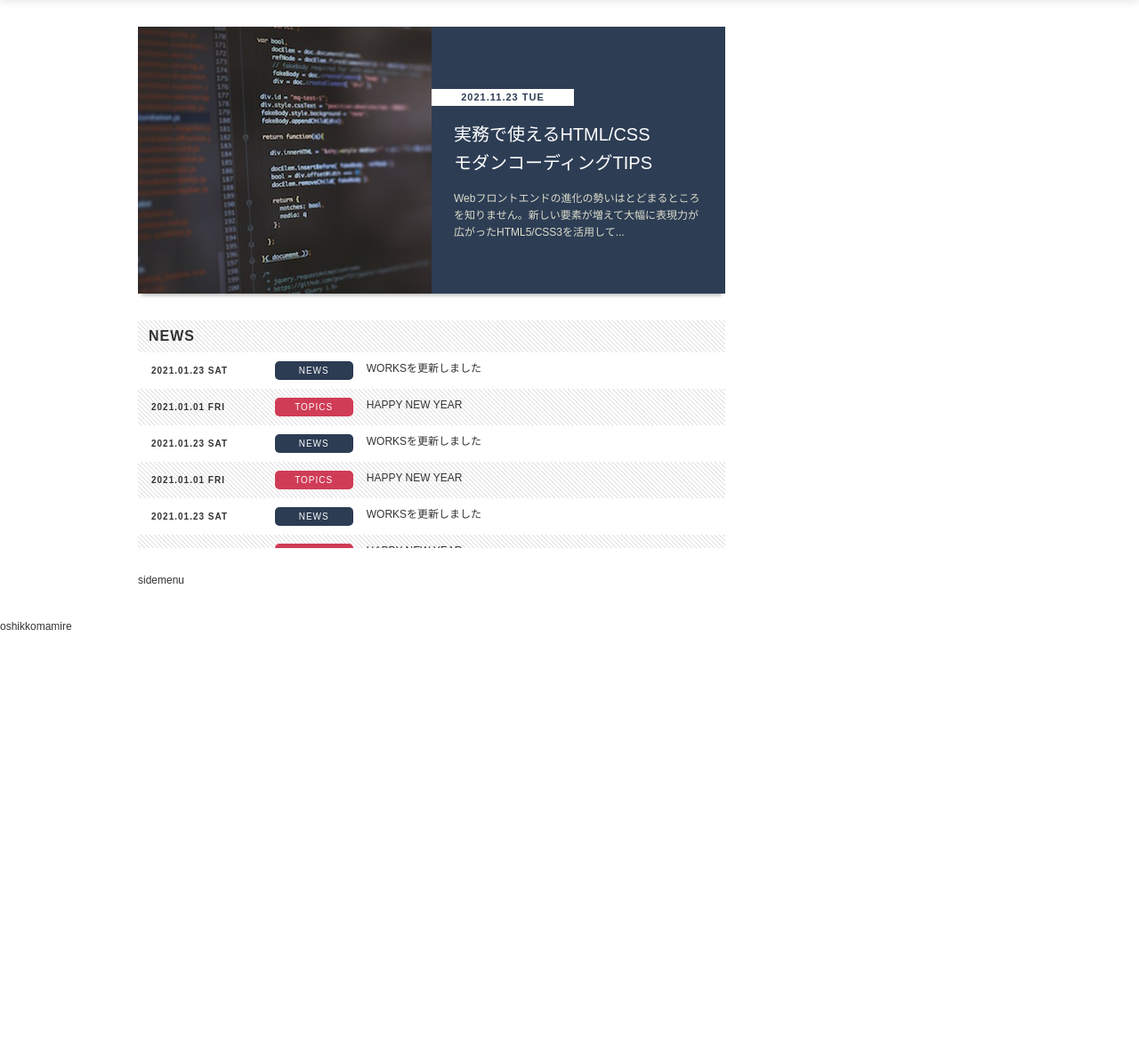
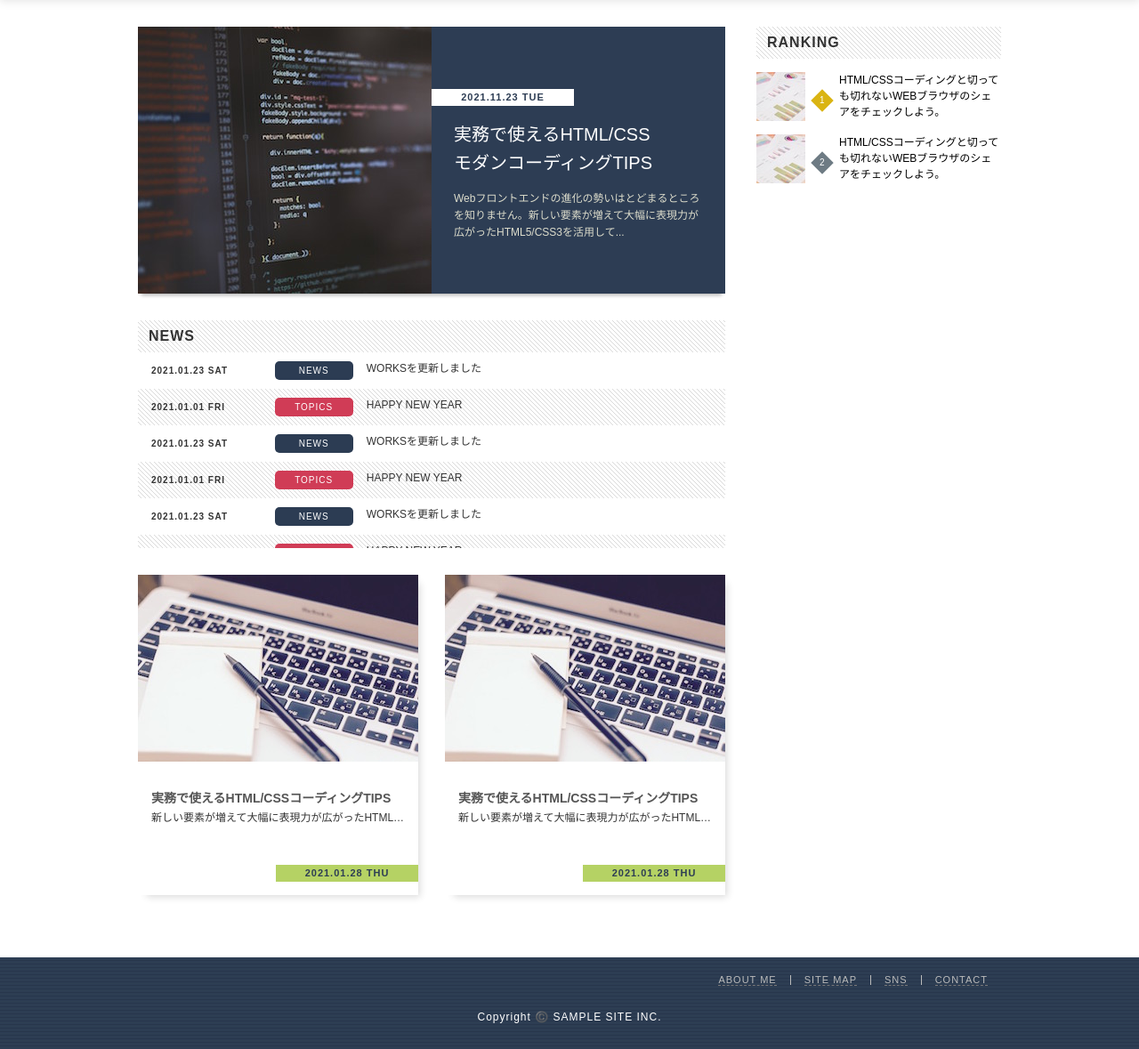
Before and after one commit to mutsuhiro6/html5-css3-modern_coding, a PHP site: page / in a window 1280 px wide. Shown: the part 139-1318 px from the top of the page at 89% size. Before the commit the page ends 847 px from the top, so only its background shows below. Run offline with PHP 8.4, Linux system fonts and the light colour scheme.

Commit message:
add ranking content

```diff
--- a/standard-layout/css/style.css
+++ b/standard-layout/css/style.css
@@ -42,11 +42,12 @@ a:link, a:visited, a:hover, a:active {
 
 .main {
     display: block;
+    float: left;
     width: 660px;
     /* background-color: blue; */
 }
 
-.sidebar {
+.sidemenu {
     float: right;
     width: 275px;
         /* background-color: red; */
@@ -54,6 +55,9 @@ a:link, a:visited, a:hover, a:active {
 
 .footer {
     width: 100%;
+    padding: 20px 0 30px;
+    background: #2d3d54 url('../images/bg-footer.gif');
+    color: #ffffff;
     /* background-color: chartreuse; */
 }
 
@@ -249,3 +253,157 @@ a:link, a:visited, a:hover, a:active {
     white-space: nowrap;
     font-size: 1.2rem;
 }
+
+/* ARTICLE */
+.article-box {
+    display: block;
+    width: 315px;
+    height: 360px;
+    margin-bottom: 30px;
+    position: relative;
+    padding: 210px 15px 0;
+    box-shadow: 6px 6px 8px -4px rgba(0,0,0,0.15);
+    transition: opacity 0.15s;
+}
+.article-box:hover {
+    opacity: 0.8;
+}
+.article-box:nth-of-type(odd) {
+    float: left;
+}
+.article-box:nth-of-type(even) {
+    float: right;
+}
+.article-box .title {
+    margin-top: 30px;
+    color: #555555;
+    font-size: 1.4rem;
+    line-height: 1.6;
+}
+.article-box .desc {
+    margin-top: 5px;
+    color: #333;
+    overflow: hidden;
+    text-overflow: ellipsis;
+    white-space: nowrap;
+}
+.article-box .date {
+    position: absolute;
+    right: 0;
+    bottom: 15px;
+    display: block;
+    width: 160px;
+    padding: 4px;
+    background-color: #b5d264;
+    color: #2d3d54;
+    text-align: center;
+    letter-spacing: 1px;
+    font-weight: bold;
+    font-size: 1.1rem;
+}
+.article-box .image {
+    position: absolute;
+    top: 0;
+    left: 0;
+    width: 100%;
+}
+.horizontal-list {
+    width: 970px;
+    margin: 0 auto;
+    text-align: right;
+    font-size: 0;
+}
+.horizontal-list .horizontal-item {
+    display: inline-block;
+    padding: 0 15px;
+    letter-spacing: 1px;
+}
+.horizontal-list .horizontal-item + .horizontal-item {
+    border-left: 1px solid #bbbbbb;
+}
+.horizontal-list .horizontal-item a {
+    border-bottom: 1px dashed #777777;
+    color: #bbbbbb;
+    font-size: 1.1rem;
+    transition: color 0.15s;
+}
+.horizontal-list .horizontal-item a:hover {
+    color: #ddd;
+}
+
+.copyright {
+    margin-top: 30px;
+    text-align: center;
+    letter-spacing: 1px;
+}
+
+/* RANKING */
+.ranking {
+    margin-bottom: 30px;
+    list-style-type: none;
+    counter-reset: ranking;
+}
+.ranking .ranking-item {
+    /* font-size: 1.0rem; */
+    margin-top: 15px;
+
+}
+.ranking .ranking-item a {
+    display: block;
+    font-size: 0;
+    transition: opacity 0.15s;
+}
+.ranking .ranking-item a:hover {
+    opacity: 0.8;
+}
+.ranking .image {
+    width: 55px;
+    height: 55px;
+}
+.ranking .text {
+    display: inline-block;
+    width: 182px;
+    color: #000000;
+    font-size: 1.2rem;
+    vertical-align: top;
+    line-height: 1.5;
+}
+.ranking .order {
+    display: inline-block;
+    width: 18px;
+    height: 18px;
+    margin: 0 10px;
+    border: 1px solid #ccc;
+    color: #aaa;
+    vertical-align: 20px;
+    text-align: center;
+    font-weight: bold;
+    line-height: 16px;
+    transform: rotate(45deg);
+}
+
+.ranking .ranking-item:nth-of-type(1) .order,
+.ranking .ranking-item:nth-of-type(2) .order,
+.ranking .ranking-item:nth-of-type(3) .order {
+    border: none;
+    color: #ffffff;
+    font-weight: normal;
+    line-height: 18px;
+}
+.ranking .ranking-item:nth-of-type(1) .order {
+    background-color: #dab413;
+}
+.ranking .ranking-item:nth-of-type(2) .order {
+    background-color: #6e7b84;
+}
+.ranking .ranking-item:nth-of-type(3) .order {
+    background-color: #a0541a;
+}
+
+.ranking .order::before {
+    content: counter(ranking);
+    counter-increment: ranking;
+    display: inline-block;
+    font-size: 1.0rem;
+    transform: rotate(-45deg);
+}
--- a/standard-layout/index.html
+++ b/standard-layout/index.html
@@ -27,8 +27,8 @@
             </ul>
         </nav>
     </header>
-    <main class="wrapper clearfix">
-        <div class="main">
+    <div class="wrapper clearfix">
+        <main class="main">
             <h2 class="hidden">HOT TOPICS</h2>
             <div class="hot-topic">
                 <!-- hot topics -->
@@ -130,16 +130,49 @@
             </ul>
             <h2 class="hidden">ARTICLES</h2>
             <div class="articles">
-                <!-- articles -->
+                <div class="clearfix">
+                    <a href="#" class="article-box">
+                        <h3 class="title">実務で使えるHTML/CSSコーディングTIPS</h3>
+                        <p class="desc">新しい要素が増えて大幅に表現力が広がったHTML/CSSを活用し、モダンなコーディングにチャレンジしあmっしょう。</p>
+                        <time class="date" datetime="2021-01-28">2021.01.28 THU</time>
+                        <img class="image" src="./images/article.jpg" alt="coding 画面">
+                    </a>
+                    <a href="#" class="article-box">
+                        <h3 class="title">実務で使えるHTML/CSSコーディングTIPS</h3>
+                        <p class="desc">新しい要素が増えて大幅に表現力が広がったHTML/CSSを活用し、モダンなコーディングにチャレンジしあmっしょう。</p>
+                        <time class="date" datetime="2021-01-28">2021.01.28 THU</time>
+                        <img class="image" src="./images/article.jpg" alt="coding 画面">
+                    </a>
             </div>
+    </main>
+        <div class="sidemenu">
+            <h2 class="heading">RANKING</h2>
+            <ol class="ranking">
+                <li class="ranking-item">
+                    <a href="#">
+                        <img class="image" src="./images/ranking.jpg" alt="Graph Image">
+                        <span class="order"></span>
+                        <p class="text">HTML/CSSコーディングと切っても切れないWEBブラウザのシェアをチェックしよう。</p>
+                    </a>
+                </li>
+                <li class="ranking-item">
+                    <a href="#">
+                        <img class="image" src="./images/ranking.jpg" alt="Graph Image">
+                        <span class="order"></span>
+                        <p class="text">HTML/CSSコーディングと切っても切れないWEBブラウザのシェアをチェックしよう。</p>
+                    </a>
+                </li>
+            </ol>
         </div>
-        <div class="sidemenu">
-            sidemenu
-        </div>
-    </main>
-
+    </div>
     <footer class="footer">
-        oshikkomamire
+        <ul class="horizontal-list">
+            <li class="horizontal-item"><a href="#">ABOUT ME</a></li>
+            <li class="horizontal-item"><a href="#">SITE MAP</a></li>
+            <li class="horizontal-item"><a href="#">SNS</a></li>
+            <li class="horizontal-item"><a href="#">CONTACT</a></li>
+        </ul>
+        <p class="copyright">Copyright ©️ SAMPLE SITE INC.</p>
     </footer>
 </body>
 
```
